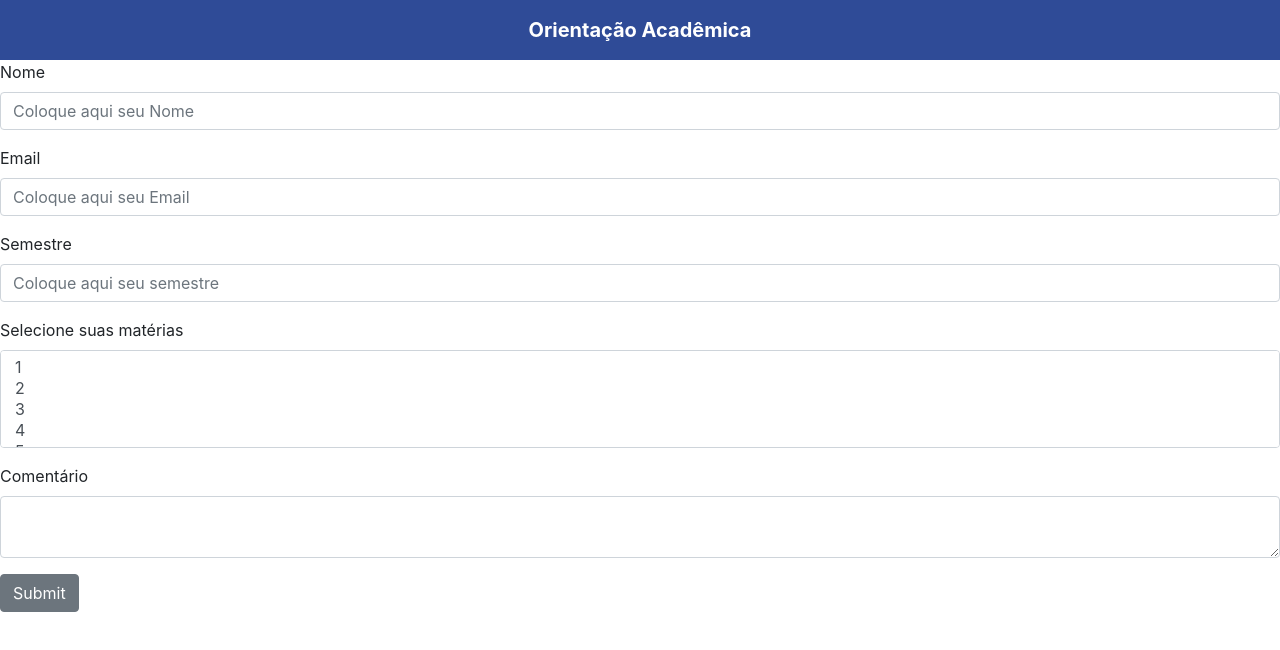
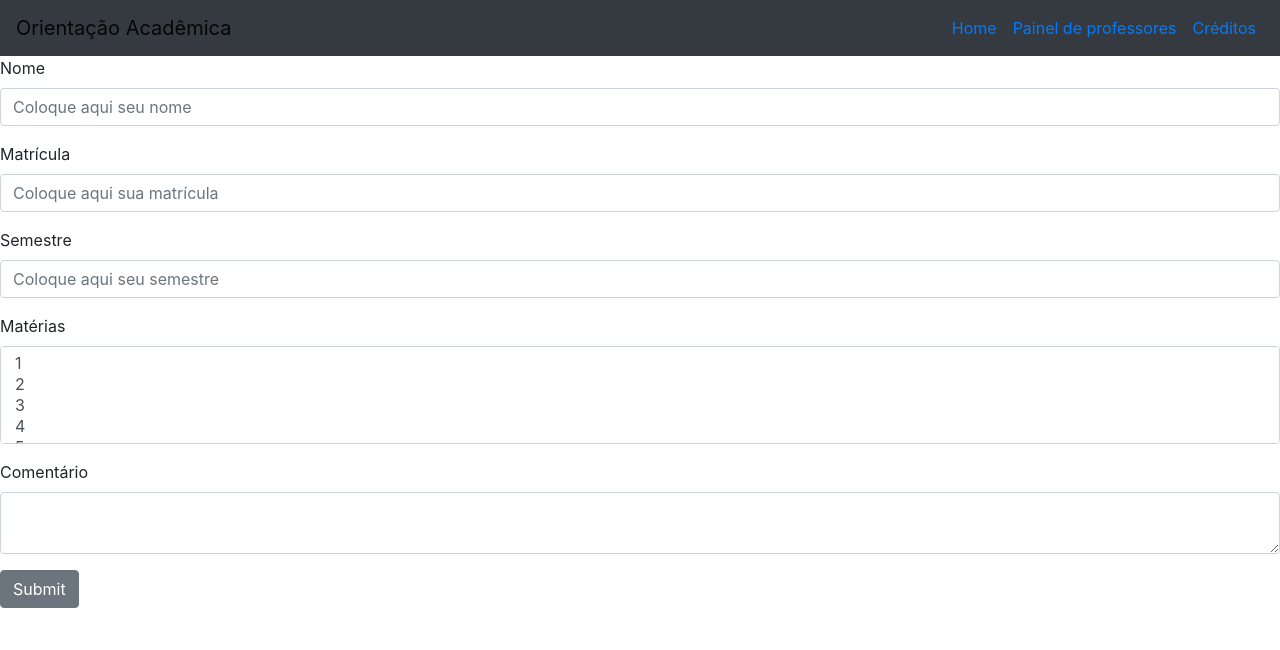
Before and after one commit to caiovinisl/orientacao-academica, a React (Create React App) app: page / in a window 1280 px wide. Shown: the top 650 px of the page. Built offline with nearby package versions, Linux system fonts and the light colour scheme.

Commit message:
rotas criadas: home, painel de professores e creditos

```diff
--- a/package.json
+++ b/package.json
@@ -6,6 +6,7 @@
     "bootstrap": "^4.3.1",
     "react": "^16.11.0",
     "react-dom": "^16.11.0",
+    "react-router-dom": "^5.1.2",
     "react-scripts": "3.2.0",
     "reactstrap": "^8.1.1"
   },
--- a/src/App.js
+++ b/src/App.js
@@ -1,27 +1,88 @@
 import React from 'react';
-import Header from './components/Header';
-import { Button, Form, FormGroup, Label, Input, FormText } from 'reactstrap';
+import {
+  Button,
+  Form,
+  FormGroup,
+  Label,
+  Input,
+  Collapse,
+  Navbar,
+  NavbarToggler,
+  NavbarBrand,
+  Nav,
+  NavItem,
+  NavLink,
+  FormText,
+  Table
+} from 'reactstrap';
+import {
+  BrowserRouter as Router,
+  Switch,
+  Route,
+  Link
+} from "react-router-dom";
 
 function App() {
   return (
+    <Router>
+    <div>
+      <Navbar color="dark" light expand="md">
+        <NavbarBrand href="/">Orientação Acadêmica</NavbarBrand>
+         <Nav className="ml-auto" navbar>
+            <NavItem>
+              <NavLink href="/">
+                <Link to="/">Home</Link>
+              </NavLink>
+            </NavItem>
+            <NavItem>
+              <NavLink href="/professores">
+                <Link to="/professores">Painel de professores</Link>
+              </NavLink>
+            </NavItem>
+            <NavItem>
+              <NavLink href="/creditos">
+                <Link to="/creditos">Créditos</Link>
+              </NavLink>
+            </NavItem>
+         </Nav>
+      </Navbar>
+
+      {/* A <Switch> looks through its children <Route>s and
+          renders the first one that matches the current URL. */}
+      <Switch>
+        <Route path="/creditos">
+          <Creditos />
+        </Route>
+        <Route path="/professores">
+          <Professor />
+        </Route>
+        <Route path="/">
+          <Home />
+        </Route>
+      </Switch>
+    </div>
+  </Router>
+  );
+}
+
+function Home() {
+  return (
     <div className="App">
-      <Header/>
-      <div className="Content">
-        <Form>
+      <Form>
           <FormGroup>
             <Label for="nome">Nome</Label>
-            <Input type="text" name="nome" id="nome" placeholder="Coloque aqui seu Nome" />
+            <Input type="text" name="nome" id="nome" placeholder="Coloque aqui seu nome" />
           </FormGroup>
           <FormGroup>
-            <Label for="email">Email</Label>
-            <Input type="email" name="email" id="email" placeholder="Coloque aqui seu Email" />
+            <Label for="matrícula">Matrícula</Label>
+            <Input type="matrícula" name="matrícula" id="matrícula" placeholder="Coloque aqui sua matrícula" />
           </FormGroup>
           <FormGroup>
             <Label for="semestre">Semestre</Label>
             <Input type="semestre" name="semestre" id="semestre" placeholder="Coloque aqui seu semestre" />
           </FormGroup>
           <FormGroup>
-            <Label for="materias">Selecione suas matérias</Label>
+            <Label for="materias">Matérias</Label>
             <Input type="select" name="materias" id="materias" multiple>
               <option>1</option>
               <option>2</option>
@@ -36,9 +97,64 @@ function App() {
           </FormGroup>
           <Button>Submit</Button>
         </Form>
+    </div>
+  );
+}
+
+function Professor() {
+  return (
+    <div className="App">
+      <div className="Content">
+        <Table>
+        <thead>
+          <tr>
+            <th>#</th>
+            <th>Nome</th>
+            <th>Curso</th>
+            <th>Comentário</th>
+            <th>Grade</th>
+          </tr>
+        </thead>
+        <tbody>
+          <tr>
+            <th scope="row">1</th>
+            <td>Exemplo</td>
+            <td>Ciência da Computação</td>
+            <td>Lorem Ipsum is simply dummy text of the printing and typesetting industry. Lorem Ipsum has been the industry's standard dummy text ever since the 1500s, when an unknown printer took a galley of type and scrambled it to make a type specimen book. It has survived not only five centuries, but also the leap into electronic typesetting, remaining essentially unchanged.</td>
+            <td><a>Vizualizar</a></td>
+          </tr>
+        </tbody>
+        </Table>
+        <Form>
+          <FormGroup>
+            <Label for="materias">Editar a grade do aluno</Label>
+            <Input type="select" name="materias" id="materias" multiple>
+              <option>1</option>
+              <option>2</option>
+              <option>3</option>
+              <option>4</option>
+              <option>5</option>
+            </Input>
+            <FormText color="muted">
+              Avalie a grade montada pelo aluno.
+            </FormText>
+          </FormGroup>
+          <FormGroup>
+            <Label for="comentario">Comentário</Label>
+            <Input type="textarea" name="comentario" id="comentario" />
+          </FormGroup>
+          <Button>Submit</Button>
+        </Form>
       </div>
     </div>
   );
 }
 
+function Creditos() {
+  return (
+    <div className="App">
+    </div>
+  );
+}
+
 export default App;
--- a/src/components/Header/index.js
+++ /dev/null
@@ -1,8 +0,0 @@
-import React from 'react';
-import "./styles.css";
-
-const Header = () => (
-    <header id="main-header">Orientação Acadêmica</header>
-);
-
-export default Header;
--- a/src/components/Header/styles.css
+++ /dev/null
@@ -1,11 +0,0 @@
-header#main-header {
-    width: 100%;
-    height: 60px;
-    background: rgb(47, 75, 151);
-    font-size: 20px;
-    font-weight: bold;
-    color: #fff;
-    display: flex;
-    justify-content: center;
-    align-items: center;
-}
--- a/src/styles.css
+++ b/src/styles.css
@@ -9,4 +9,5 @@ body {
     font-family: 'Courier New', Courier, monospace;
     background: #fafafa;
     color: #333;
+    text-align: justify;
 }
```
Also changed, not shown: 1 other file (tests, documents, lock files or other folders).
